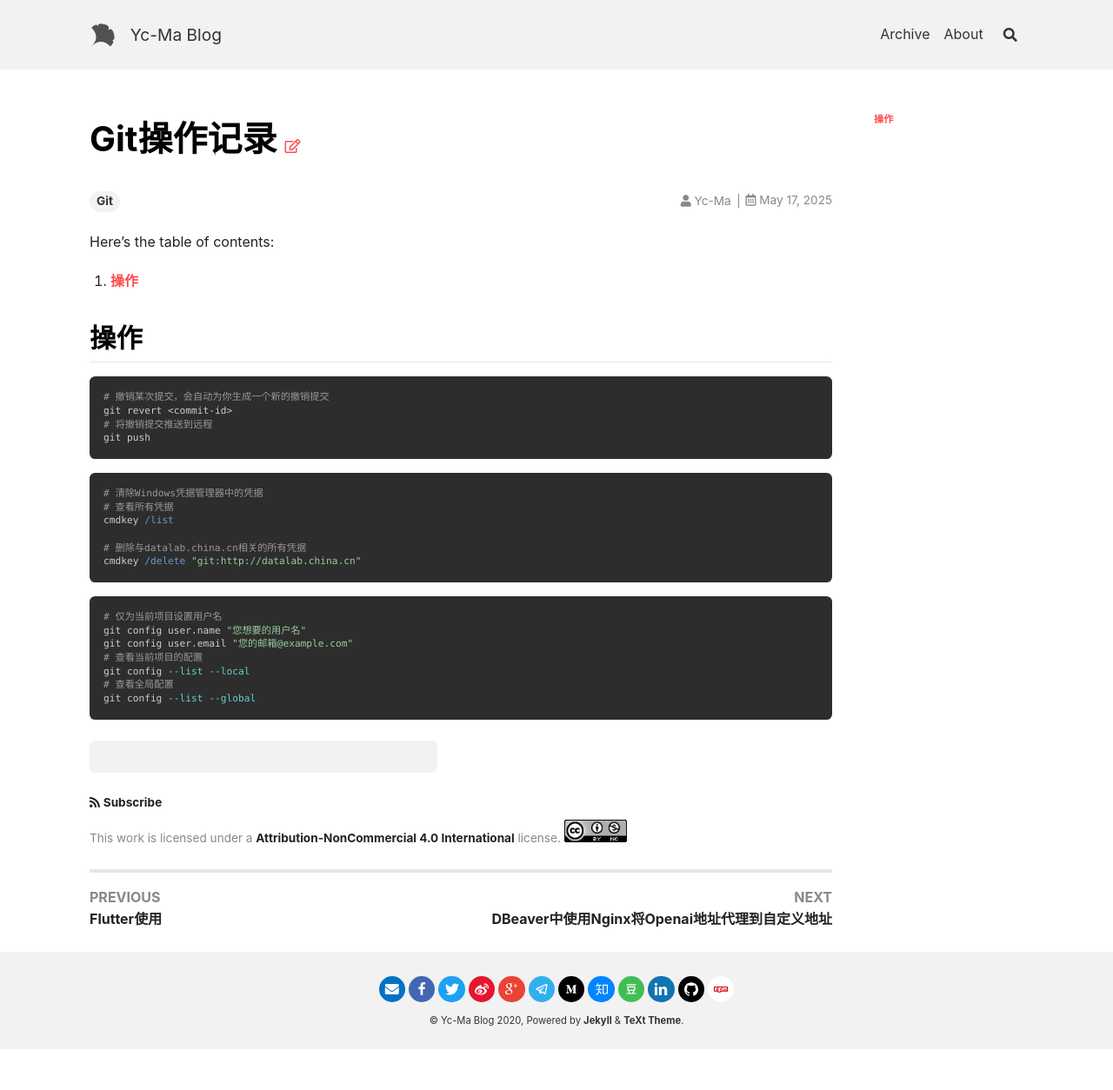
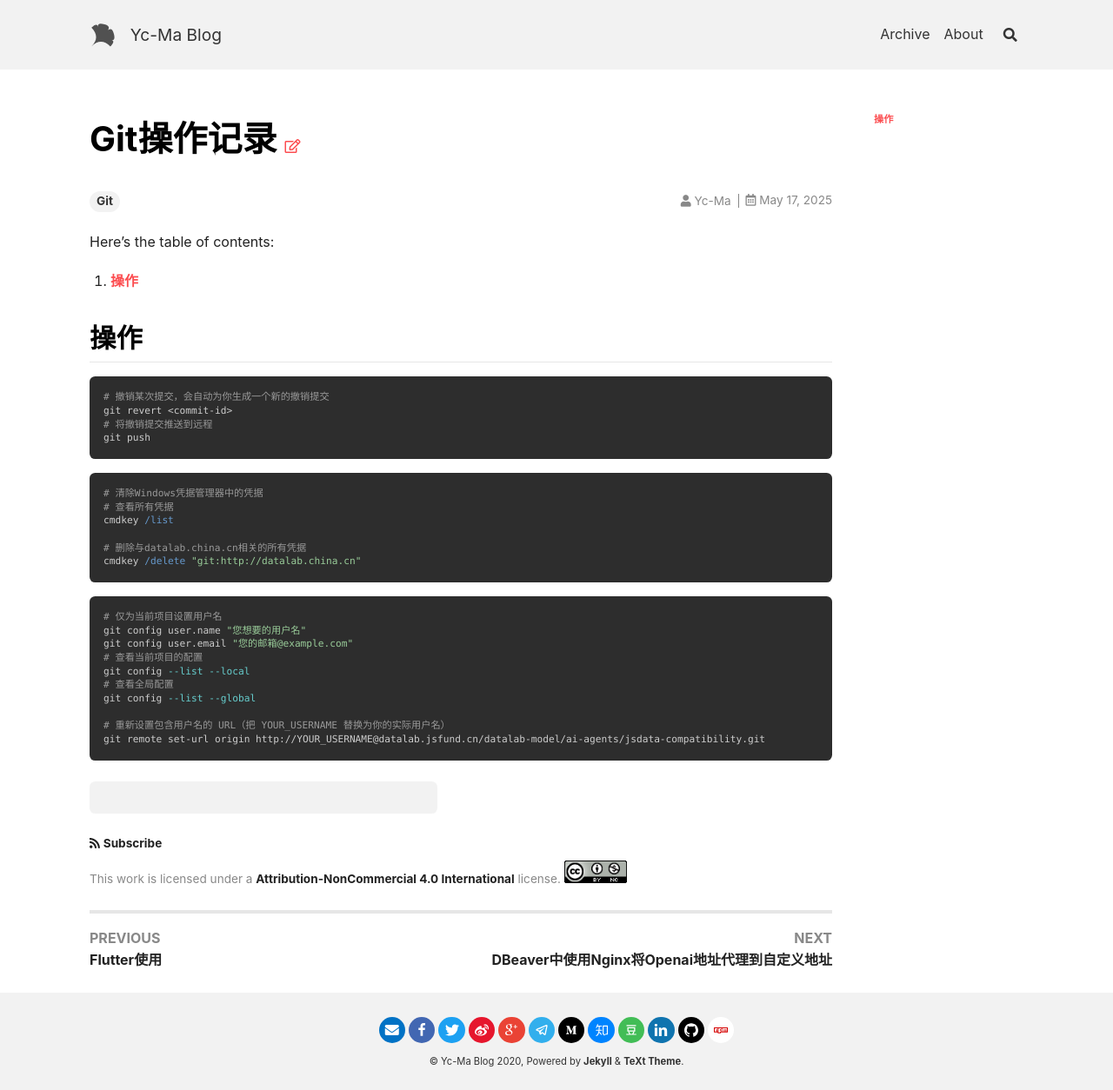
Before and after one commit to crazyyanchao/blog, a Jekyll site: the page built from _posts/2025-05-17-Git操作记录.md, in a window 1280 px wide. Shown: the whole page at 87% size. Built offline with Jekyll 4.4.1, drawn with Linux system fonts in a browser that asks for light colours; nearby versions of some CDN libraries; comment, search, counter and statistics services are not loaded; before the commit the page ends 1207 px from its top, so only the background shows below that.

Commit message:
Add instructions for resetting remote URL in Git configuration

````diff
--- a/_posts/2025-05-17-Git操作记录.md
+++ b/_posts/2025-05-17-Git操作记录.md
@@ -38,4 +38,7 @@ git config user.email "您的邮箱@example.com"
 git config --list --local
 # 查看全局配置
 git config --list --global
+
+# 重新设置包含用户名的 URL（把 YOUR_USERNAME 替换为你的实际用户名）
+git remote set-url origin http://YOUR_USERNAME@datalab.jsfund.cn/datalab-model/ai-agents/jsdata-compatibility.git
 ```
````
